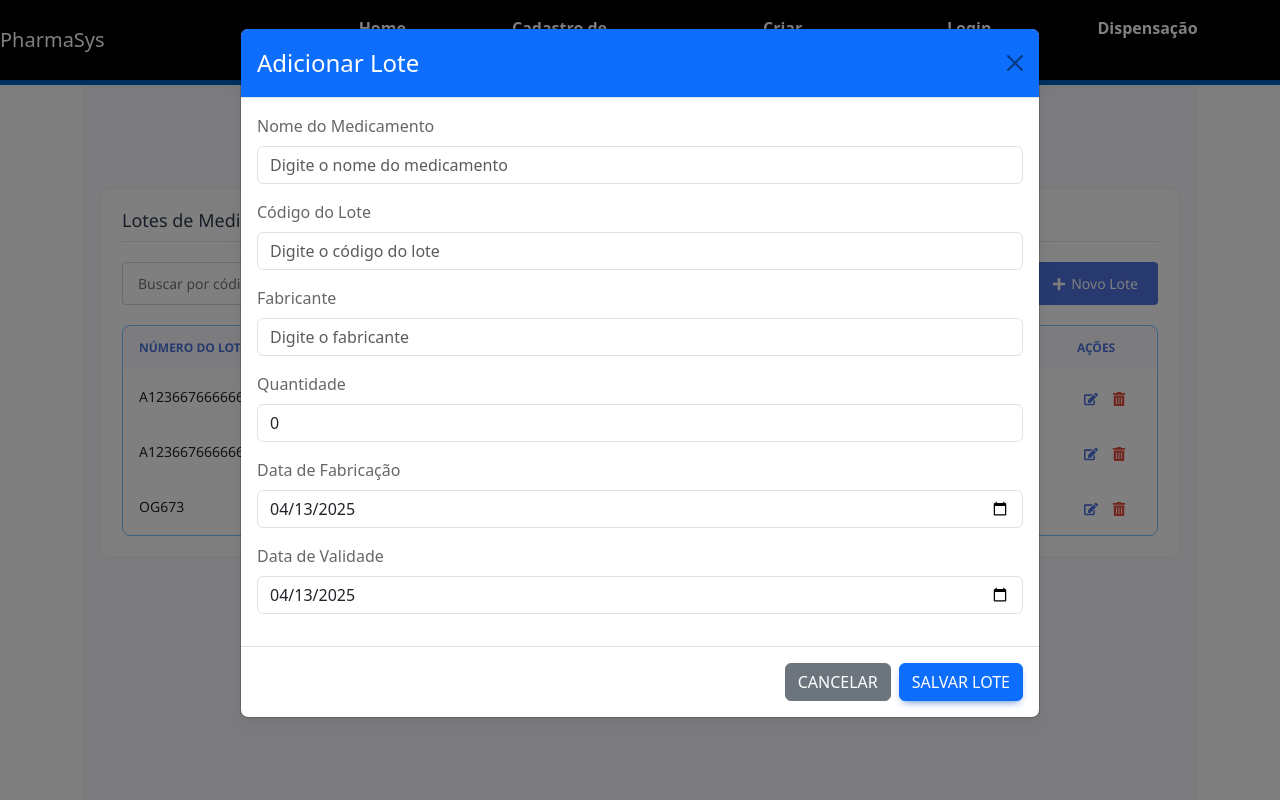
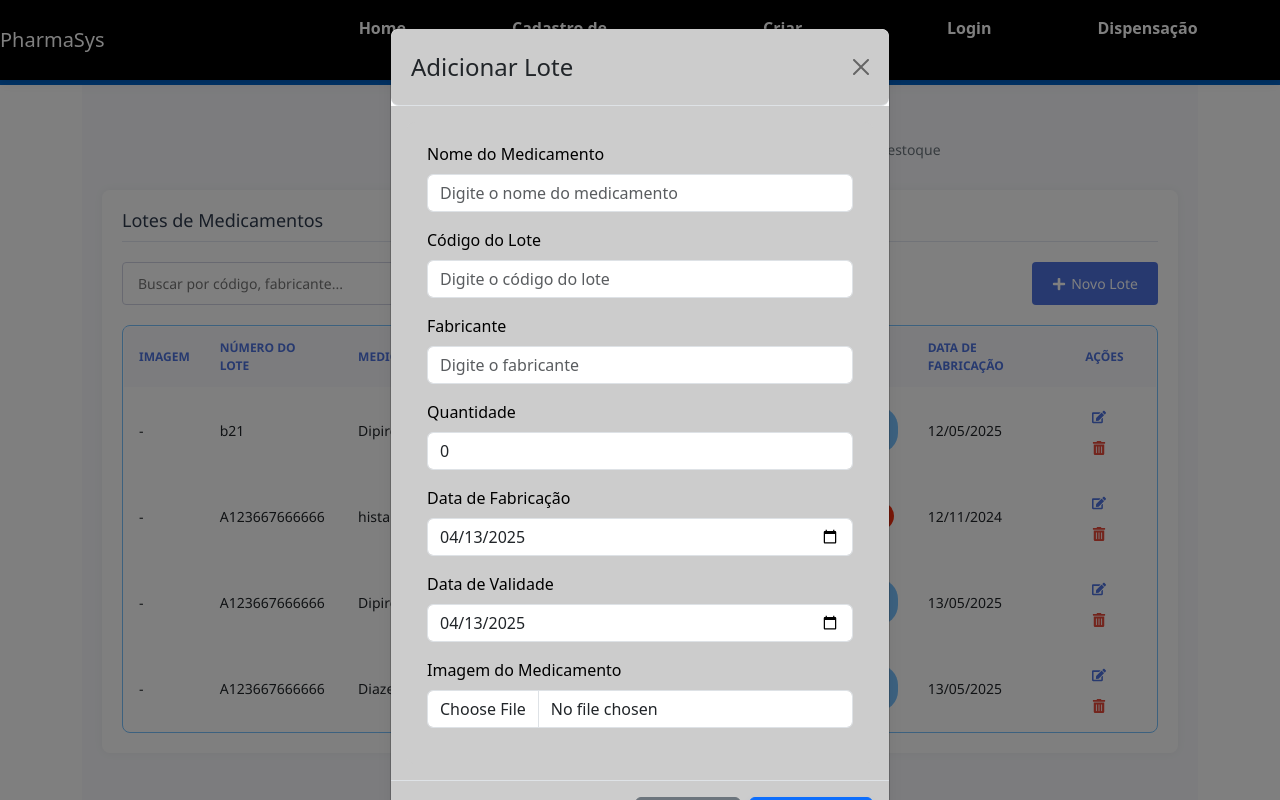
Before and after one commit to Jonaslima07/PharmaSys-Front, a React (Vite) app: page /cadastrarlotes in a window 1280 px wide. Both pictures are taken after a click on the button "Novo Lote". Shown: the top 800 px of the page. Built offline with nearby package versions, Linux system fonts and the light colour scheme; data requests are answered from the project's data file.

Commit message:
desenvolvimento

```diff
--- a/db.json
+++ b/db.json
@@ -39,38 +39,72 @@
       "identidade": "2324545234",
       "medicamento": "acilodaximpam",
       "quantidade": "10"
+    },
+    {
+      "id": "1747101400399",
+      "nome": "foto",
+      "numeroCartaoSUS": "545534523223324",
+      "identidade": "2324545234",
+      "medicamento": "dipirona",
+      "quantidade": "24"
+    },
+    {
+      "id": "1747102238927",
+      "nome": "gabriel",
+      "numeroCartaoSUS": "654534523223324",
+      "identidade": "2324545234",
+      "medicamento": "efefefds",
+      "quantidade": "2"
+    },
+    {
+      "id": "1747102435502",
+      "nome": "euclidess",
+      "numeroCartaoSUS": "545534523223324",
+      "identidade": "2324595234",
+      "medicamento": "acodaximpam",
+      "quantidade": "19"
     }
   ],
   "lotes": [
     {
-      "id": "6c25",
-      "number": "A123667666666",
-      "expirationDate": "2025-05-07",
-      "manufacturer": "abdil and ucas",
-      "quantity": 20,
+      "number": "b21",
+      "expirationDate": "2026-03-12",
+      "manufacturer": "Laboratório XYZ",
+      "quantity": 8,
       "medicationName": "Dipirona",
       "medicationImage": null,
-      "manufacturingDate": "2025-02-07"
+      "manufacturingDate": "2025-05-12",
+      "id": "bf1e"
     },
     {
-      "id": "a0a1",
+      "id": "de3f",
       "number": "A123667666666",
-      "expirationDate": "2026-06-07",
-      "manufacturer": "anvisa capsule",
-      "quantity": 100,
-      "medicationName": "cetroprofeno",
+      "expirationDate": "2025-03-12",
+      "manufacturer": "Laboratório XYZ",
+      "quantity": 56,
+      "medicationName": "histamin",
       "medicationImage": null,
-      "manufacturingDate": "2025-05-07"
+      "manufacturingDate": "2024-11-12"
     },
     {
-      "id": "e29c",
-      "number": "OG673",
-      "expirationDate": "2026-03-07",
-      "manufacturer": "DROGAS´EXE",
-      "quantity": 15,
-      "medicationName": "sertralina",
+      "id": "84c9",
+      "number": "A123667666666",
+      "expirationDate": "2027-01-20",
+      "manufacturer": "Laboratório XYZ",
+      "quantity": 27,
+      "medicationName": "Dipirona",
       "medicationImage": null,
-      "manufacturingDate": "2025-05-07"
+      "manufacturingDate": "2025-05-13"
+    },
+    {
+      "id": "9b5c",
+      "number": "A123667666666",
+      "expirationDate": "2025-09-13",
+      "manufacturer": "Laboratório XYZ",
+      "quantity": 100,
+      "medicationName": "Diazepam",
+      "medicationImage": null,
+      "manufacturingDate": "2025-05-13"
     }
   ]
 }
--- a/src/components/BatchForm.jsx
+++ b/src/components/BatchForm.jsx
@@ -9,7 +9,7 @@ const BatchForm = ({ batch, onClose, onSave }) => {
     manufacturer: '',
     quantity: 0,
     medicationName: '',
-    medicationImage: '',
+    medicationImage: '', // URL da imagem que será salva
     manufacturingDate: '',
   });
 
@@ -40,7 +40,7 @@ const BatchForm = ({ batch, onClose, onSave }) => {
       setFormData({
         ...batch,
         expirationDate: formatDate(batch.expirationDate),
-        manufacturingDate: formatDate(batch.manufacturingDate)
+        manufacturingDate: formatDate(batch.manufacturingDate),
       });
     } else {
       const today = new Date().toISOString().split('T')[0];
@@ -85,22 +85,18 @@ const BatchForm = ({ batch, onClose, onSave }) => {
         quantity: Number(batchData.quantity) || 0,
         medicationName: batchData.medicationName,
         medicationImage: batchData.medicationImage || null,
-        manufacturingDate: batchData.manufacturingDate
+        manufacturingDate: batchData.manufacturingDate,
       };
-
-      console.log('Enviando payload:', payload); // Debug
 
       const response = await fetch(endpoint, {
         method: isEdit ? 'PUT' : 'POST',
         headers: {
           'Content-Type': 'application/json',
-          'Accept': 'application/json'
+          'Accept': 'application/json',
         },
-        mode: 'cors', // Adicione esta linha
+        mode: 'cors',
         body: JSON.stringify(payload),
       });
-
-      console.log('Resposta do servidor:', response); // Debug
 
       if (!response.ok) {
         let errorData;
@@ -113,17 +109,14 @@ const BatchForm = ({ batch, onClose, onSave }) => {
       }
 
       const result = await response.json();
-      console.log('Resultado:', result); // Debug
       return result;
     } catch (error) {
-      console.error('Erro detalhado ao salvar o lote:', error);
       setErrorMessage(error.message || 'Erro ao salvar o lote');
       throw error;
     } finally {
       setIsLoading(false);
     }
   };
-
 
   const handleInputChange = (name, value) => {
     setFormData(prev => ({ ...prev, [name]: value }));
@@ -151,6 +144,21 @@ const BatchForm = ({ batch, onClose, onSave }) => {
     try {
       const batchToSave = { ...formData };
 
+      // Se houver uma imagem no campo de imagem
+      if (formData.medicationImage) {
+        const formDataImage = new FormData();
+        formDataImage.append("file", formData.medicationImage);
+        formDataImage.append("upload_preset", "your_preset_here"); // Substitua pelo seu preset do Cloudinary
+
+        // Enviar imagem para o Cloudinary
+        const response = await fetch('https://api.cloudinary.com/v1_1/your_cloud_name/image/upload', {
+          method: 'POST',
+          body: formDataImage,
+        });
+
+        const data = await response.json();
+        batchToSave.medicationImage = data.secure_url; // Adiciona o link da imagem no payload
+      }
 
       await saveBatch(batchToSave);
       onSave(); // Fecha o formulário e atualiza a lista
@@ -160,20 +168,20 @@ const BatchForm = ({ batch, onClose, onSave }) => {
   };
 
   return (
-    <Modal show={true} onHide={onClose} size="lg">
-      <Modal.Header closeButton className="bg-primary text-white">
-        <Modal.Title>{formData.id ? 'Editar Lote' : 'Adicionar Lote'}</Modal.Title>
+    <Modal  show={true} onHide={onClose}>
+      <Modal.Header style={{ backgroundColor: '#CCCCCC', padding: '20px', borderRadius: '8px' }} closeButton>
+        <Modal.Title style={{ backgroundColor: '#CCCCCC' }}>{formData.id ? 'Editar Lote' : 'Adicionar Lote'}</Modal.Title>
       </Modal.Header>
-      <Modal.Body>
+      <Modal.Body style={{ backgroundColor: '#CCCCCC' }}>
         {errorMessage && (
           <div className="alert alert-danger" role="alert">
             {errorMessage}
           </div>
         )}
 
-        <Form>
+        <Form style={{ backgroundColor: '#CCCCCC', padding: '20px', borderRadius: '8px' }}>
           <Form.Group className="mb-3" controlId="medicationName">
-            <Form.Label>Nome do Medicamento</Form.Label>
+            <Form.Label style={{ color: '#000000' }}>Nome do Medicamento</Form.Label>
             <Form.Control
               type="text"
               placeholder="Digite o nome do medicamento"
@@ -181,13 +189,13 @@ const BatchForm = ({ batch, onClose, onSave }) => {
               onChange={(e) => handleInputChange('medicationName', e.target.value)}
               isInvalid={formErrors.medicationName}
             />
-            <Form.Control.Feedback type="invalid">
+            <Form.Control.Feedback type="invalid" style={{ marginTop: '-16px', fontSize: '14px', color: '#dc3545' }}>
               Por favor, informe o nome do medicamento
             </Form.Control.Feedback>
           </Form.Group>
 
           <Form.Group className="mb-3" controlId="number">
-            <Form.Label>Código do Lote</Form.Label>
+            <Form.Label  style={{ color: '#000000' }}>Código do Lote</Form.Label>
             <Form.Control
               type="text"
               placeholder="Digite o código do lote"
@@ -195,13 +203,13 @@ const BatchForm = ({ batch, onClose, onSave }) => {
               onChange={(e) => handleInputChange('number', e.target.value)}
               isInvalid={formErrors.number}
             />
-            <Form.Control.Feedback type="invalid">
+            <Form.Control.Feedback type="invalid" style={{ marginTop: '-16px', fontSize: '14px', color: '#dc3545' }}>
               Por favor, informe o código do lote
             </Form.Control.Feedback>
           </Form.Group>
 
           <Form.Group className="mb-3" controlId="manufacturer">
-            <Form.Label>Fabricante</Form.Label>
+            <Form.Label style={{ color: '#000000' }}>Fabricante</Form.Label>
             <Form.Control
               type="text"
               placeholder="Digite o fabricante"
@@ -209,13 +217,13 @@ const BatchForm = ({ batch, onClose, onSave }) => {
               onChange={(e) => handleInputChange('manufacturer', e.target.value)}
               isInvalid={formErrors.manufacturer}
             />
-            <Form.Control.Feedback type="invalid">
+            <Form.Control.Feedback type="invalid" style={{ marginTop: '-16px', fontSize: '14px', color: '#dc3545' }}>
               Por favor, informe o fabricante
             </Form.Control.Feedback>
           </Form.Group>
 
           <Form.Group className="mb-3" controlId="quantity">
-            <Form.Label>Quantidade</Form.Label>
+            <Form.Label style={{ color: '#000000' }}>Quantidade</Form.Label>
             <Form.Control
               type="number"
               min="0"
@@ -224,13 +232,13 @@ const BatchForm = ({ batch, onClose, onSave }) => {
               onChange={(e) => handleInputChange('quantity', parseInt(e.target.value) || 0)}
               isInvalid={formErrors.quantity}
             />
-            <Form.Control.Feedback type="invalid">
+            <Form.Control.Feedback type="invalid"  style={{ marginTop: '-16px', fontSize: '14px', color: '#dc3545' }}>
               A quantidade deve ser maior que zero
             </Form.Control.Feedback>
           </Form.Group>
 
           <Form.Group className="mb-3" controlId="manufacturingDate">
-            <Form.Label>Data de Fabricação</Form.Label>
+            <Form.Label style={{ color: '#000000' }}>Data de Fabricação</Form.Label>
             <Form.Control
               type="date"
               value={formData.manufacturingDate}
@@ -239,20 +247,29 @@ const BatchForm = ({ batch, onClose, onSave }) => {
           </Form.Group>
 
           <Form.Group className="mb-3" controlId="expirationDate">
-            <Form.Label>Data de Validade</Form.Label>
+            <Form.Label style={{ color: '#000000' }}>Data de Validade</Form.Label>
             <Form.Control
               type="date"
               value={formData.expirationDate}
               onChange={(e) => handleInputChange('expirationDate', e.target.value)}
               isInvalid={formErrors.expirationDate}
             />
-            <Form.Control.Feedback type="invalid">
+            <Form.Control.Feedback type="invalid"  style={{ marginTop: '-16px', fontSize: '14px', color: '#dc3545' }}>
               A data de validade deve ser posterior à data de fabricação
             </Form.Control.Feedback>
           </Form.Group>
+
+          <Form.Group className="mb-3" controlId="medicationImage">
+            <Form.Label style={{ color: '#000000' }}>Imagem do Medicamento</Form.Label>
+            <Form.Control
+              type="file"
+              accept="image/*"
+              onChange={(e) => handleInputChange('medicationImage', e.target.files[0])}
+            />
+          </Form.Group>
         </Form>
       </Modal.Body>
-      <Modal.Footer>
+      <Modal.Footer style={{ backgroundColor: '#CCCCCC' }}>
         <Button variant="secondary" onClick={onClose} disabled={isLoading}>
           Cancelar
         </Button>
@@ -270,6 +287,7 @@ const BatchForm = ({ batch, onClose, onSave }) => {
 
 export default BatchForm;
 
+
 const styles = {
   container: {
     padding: '20px',
@@ -281,7 +299,7 @@ const styles = {
     marginBottom: '20px',
   },
   form: {
-    backgroundColor: '#f9f9f9',
+    backgroundColor: '#CCCCCC',
     padding: '20px',
     borderRadius: '8px',
   },
@@ -289,16 +307,16 @@ const styles = {
     color: '#333',
   },
   modalHeader: {
-    backgroundColor: '#78C2FF',
+    backgroundColor: '#CCCCCC',
     padding: '20px',
     borderRadius: '8px',
   },
   modalBody: {
-    backgroundColor: '#f5f5f5',
+    backgroundColor: '#CCCCCC',
     padding: '20px',
   },
   modalFooter: {
-    backgroundColor: '#78C2FF',
+    backgroundColor: '#CCCCCC',
     padding: '10px',
     borderRadius: '8px',
   },
--- a/src/components/BatchList.jsx
+++ b/src/components/BatchList.jsx
@@ -70,7 +70,6 @@ const BatchList = () => {
         throw new Error(`Erro HTTP! status: ${response.status}`);
       }
 
-      // Fecha o formulário e recarrega os dados
       handleFormClose();
     } catch (error) {
       console.error('Erro ao salvar o lote', error);
@@ -189,7 +188,6 @@ const BatchList = () => {
           />
         )}
 
-        {/* Adicione esta condição para mostrar a imagem quando não há lotes */}
         {batches.length === 0 && !isLoading && !error && (
           <div className="empty-state">
             <img src="images/muiedacartela.jpg" alt="Nenhum lote cadastrado" />
@@ -202,6 +200,7 @@ const BatchList = () => {
             <table>
               <thead>
                 <tr>
+                  <th>Imagem</th> {/* Nova coluna para imagem */}
                   <th>Número do Lote</th>
                   <th>Medicamento</th>
                   <th>Fabricante</th>
@@ -217,6 +216,13 @@ const BatchList = () => {
                   const status = calculateStatus(batch.expirationDate);
                   return (
                     <tr key={batch.id}>
+                      <td>
+                        {batch.medicationImage ? (
+                          <img src={batch.medicationImage} alt={batch.medicationName} style={{ width: 50, height: 50 }} />
+                        ) : (
+                          <span>-</span>
+                        )}
+                      </td> {/* Exibição da imagem */}
                       <td>{batch.number || '-'}</td>
                       <td>{batch.medicationName || '-'}</td>
                       <td>{batch.manufacturer || '-'}</td>
@@ -254,7 +260,7 @@ const BatchList = () => {
             </table>
           ) : batches.length > 0 ? (
             <tr>
-              <td colSpan="8" className="no-results">
+              <td colSpan="9" className="no-results">
                 Nenhum lote encontrado para sua busca
               </td>
             </tr>
--- a/src/components/CadastrarPaciente.jsx
+++ b/src/components/CadastrarPaciente.jsx
@@ -248,7 +248,7 @@ const CadastrarPaciente = () => {
         </ListGroup>
       )}
 
-      <Modal show={modalVisible} onHide={resetForm}>
+      <Modal show={modalVisible} onHide={resetForm} >
         <Modal.Header style={{ backgroundColor: '#CCCCCC', padding: '20px', borderRadius: '8px' }} closeButton>
           <Modal.Title style={{ backgroundColor: '#CCCCCC' }}>{editMode ? 'Editar Paciente' : 'Adicionar Paciente'}</Modal.Title>
         </Modal.Header>
@@ -322,7 +322,7 @@ const CadastrarPaciente = () => {
         </Modal.Body>
         <Modal.Footer style={{ backgroundColor: '#CCCCCC' }}>
           <Button variant="secondary" onClick={resetForm}>Cancelar</Button>
-          <Button variant="success" onClick={handleAddPaciente}>
+          <Button variant="primary" onClick={handleAddPaciente}>
             {editMode ? 'Editar' : 'Salvar'}
           </Button>
           {editMode && (
```
